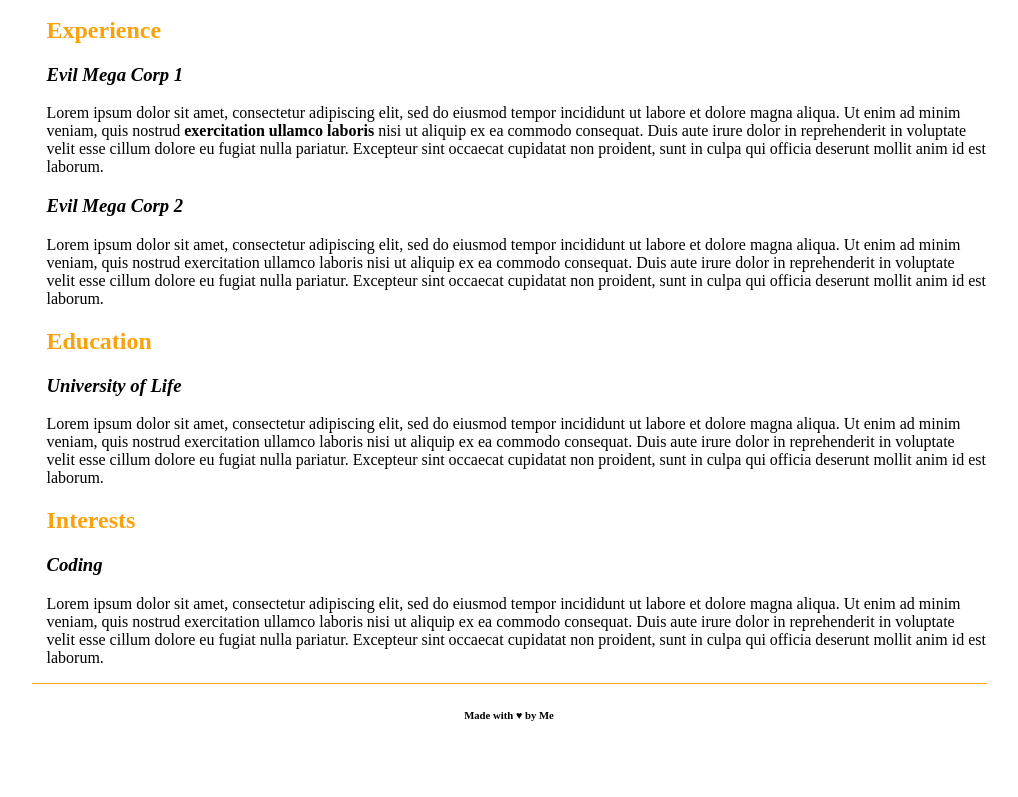
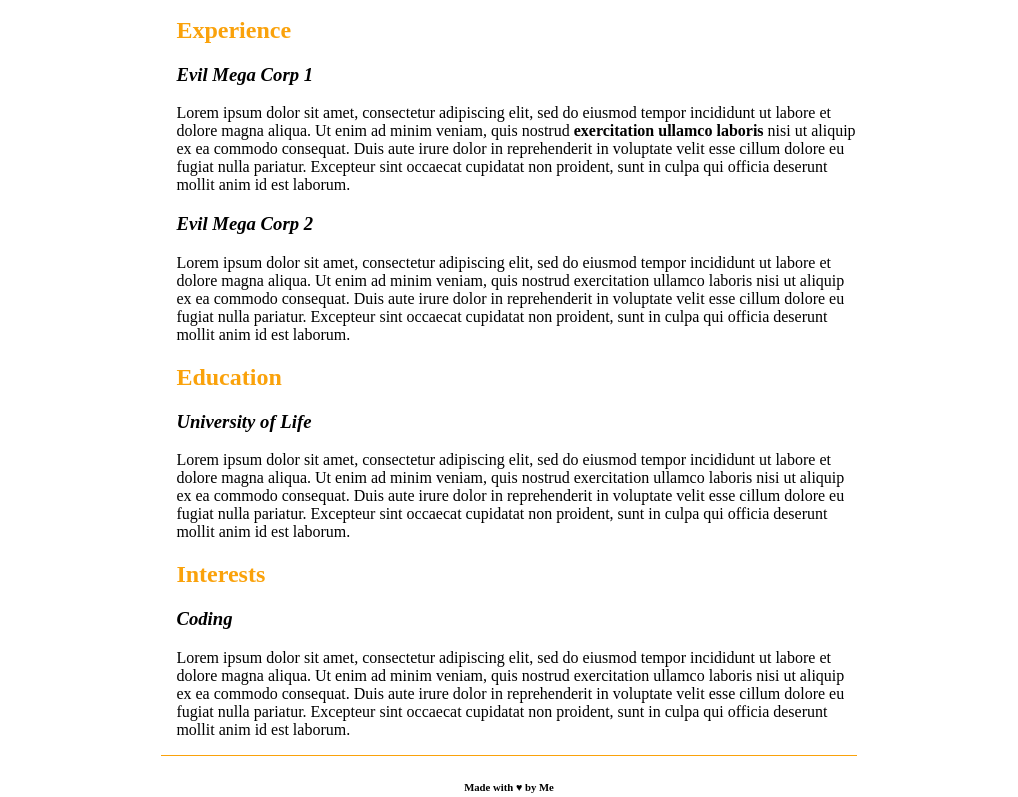
Before and after one commit to nvmRegi/html-css-curriculum-vitae, a plain HTML site: page index.html in a window 1280 px wide. Shown: the part 281-1078 px from the top of the page, without its empty margins (131-1149 px from the left). Before the commit the page ends 1027 px from the top, so only its background shows below. Drawn offline with Linux system fonts and the light colour scheme.

Commit message:
correzione6

```diff
--- a/style.css
+++ b/style.css
@@ -18,7 +18,7 @@
 }
 
 #corpo {
-    width: 955px;
+    width: 55%;
     margin-left: auto ;
     margin-right: auto;
     margin-top: 0px;
```
